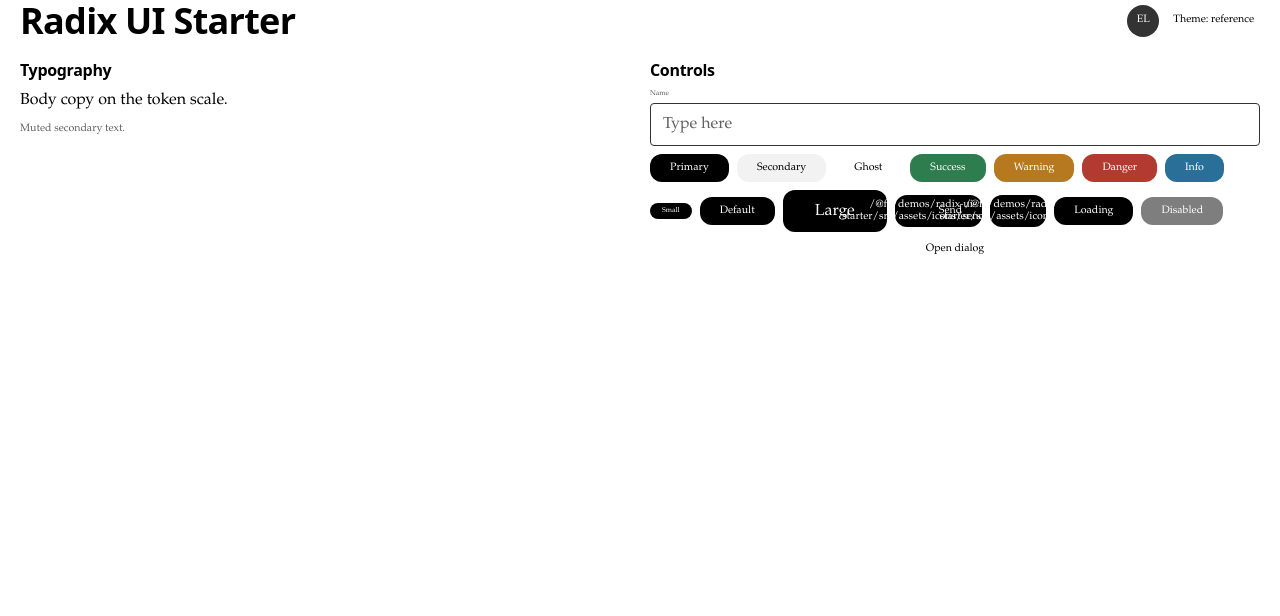
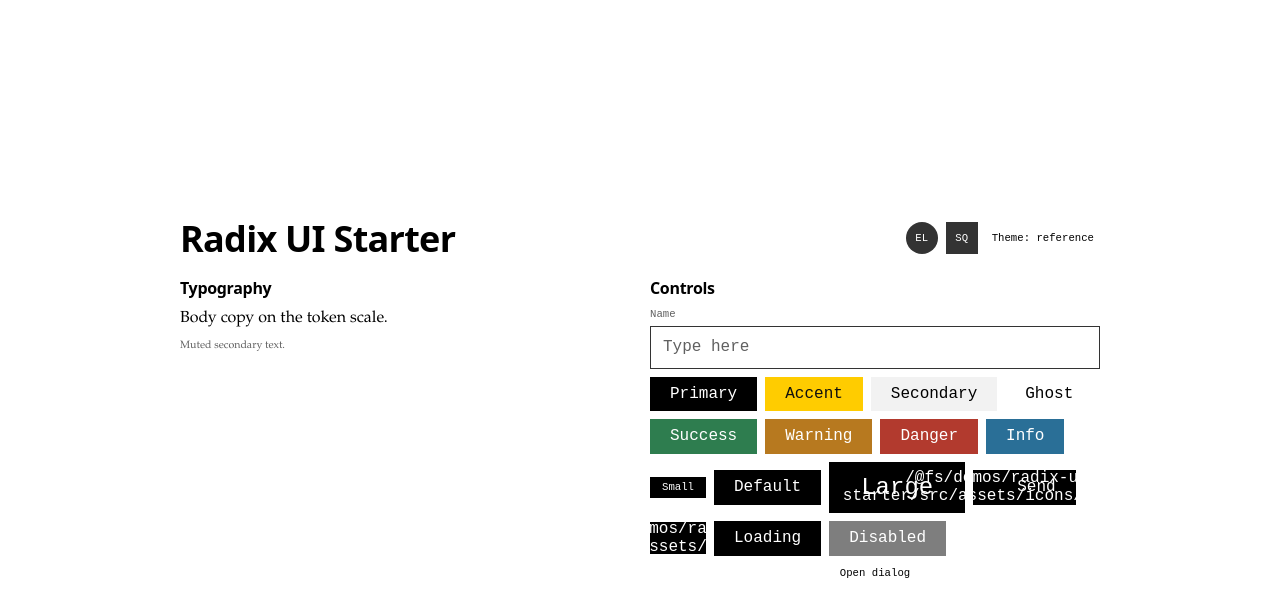
Before and after one commit to zipang/design-systems-applied, a React (Vite) app in the folder demos/radix-ui-starter/: page / in a window 1280 px wide. Shown: the top 616 px of the page. Built offline with nearby package versions, Linux system fonts and the light colour scheme.

Commit message:
✨ feat(demo): add accent variant, avatar shape and UI polish

```diff
--- /dev/null
+++ b/demos/radix-ui-starter/src/App.css
@@ -0,0 +1,7 @@
+/* App.css — page shell. Centers the container both ways in the viewport. */
+.app-shell {
+	display: flex;
+	flex-direction: column;
+	justify-content: center;
+	min-block-size: 100dvh;
+}
--- a/demos/radix-ui-starter/src/App.tsx
+++ b/demos/radix-ui-starter/src/App.tsx
@@ -17,6 +17,7 @@
 } from "./components/ui/DropdownMenu";
 import { TextField } from "./components/ui/TextField";
 import { useTheme } from "./lib/theme/ThemeProvider";
+import "./App.css";
 
 /**
  * Temporary gallery that exercises every core primitive and the theme switcher. The
@@ -27,12 +28,13 @@
 	const { theme, available, setTheme } = useTheme();
 
 	return (
-		<Container as="main">
+		<Container as="main" className="app-shell">
 			<VStack gap="lg">
 				<HStack justify="between">
 					<Heading level={1}>Radix UI Starter</Heading>
 					<HStack gap="sm">
 						<Avatar fallback="EL" size="sm" />
+						<Avatar fallback="SQ" size="sm" shape="square" />
 						<DropdownMenu>
 							<DropdownMenuTrigger>Theme: {theme}</DropdownMenuTrigger>
 							<DropdownMenuContent>
@@ -65,6 +67,7 @@
 						/>
 						<HStack gap="sm" wrap>
 							<Button label="Primary" />
+							<Button label="Accent" variant="accent" />
 							<Button label="Secondary" variant="secondary" />
 							<Button label="Ghost" variant="ghost" />
 							<Button label="Success" variant="success" />
--- a/demos/radix-ui-starter/src/components/layout/Container.css
+++ b/demos/radix-ui-starter/src/components/layout/Container.css
@@ -1,6 +1,10 @@
 /* Container.css — every rule is scoped under .layout-container */
 .layout-container {
+	/* 60rem, derived from the spacing scale: 20 x --space-xxl (3rem). */
+	--layout-container-max-width: calc(20 * var(--space-xxl));
+
 	inline-size: 100%;
+	max-inline-size: var(--layout-container-max-width);
 	margin-inline: auto;
 	padding-inline: var(--space-lg);
 }
--- a/demos/radix-ui-starter/src/components/ui/Avatar.css
+++ b/demos/radix-ui-starter/src/components/ui/Avatar.css
@@ -4,9 +4,17 @@
 	align-items: center;
 	justify-content: center;
 	overflow: hidden;
-	border-radius: var(--rounded-full);
 	background: var(--color-brand-secondary);
 	color: var(--color-text-ondark);
+	font-family: var(--font-family-mono);
+
+	&.ui-avatar--rounded {
+		border-radius: var(--rounded-full);
+	}
+
+	&.ui-avatar--square {
+		border-radius: var(--rounded-none);
+	}
 
 	&.ui-avatar--sm {
 		inline-size: var(--space-xl);
--- a/demos/radix-ui-starter/src/components/ui/Avatar.tsx
+++ b/demos/radix-ui-starter/src/components/ui/Avatar.tsx
@@ -8,20 +8,25 @@
 	src?: string;
 	alt?: string;
 	size?: "sm" | "md";
+	shape?: "rounded" | "square";
 	className?: string;
 }
 
 /**
- * Token-styled avatar with a text fallback. Sizes come from the spacing scale.
+ * Token-styled avatar with a text fallback. Sizes come from the spacing scale;
+ * `shape` chooses between a circle (`rounded`) and square corners.
  */
 export const Avatar: React.FC<AvatarProps> = ({
 	fallback,
 	src,
 	alt = "",
 	size = "md",
+	shape = "rounded",
 	className
 }) => (
-	<AvatarPrimitive.Root className={clsx("ui-avatar", `ui-avatar--${size}`, className)}>
+	<AvatarPrimitive.Root
+		className={clsx("ui-avatar", `ui-avatar--${size}`, `ui-avatar--${shape}`, className)}
+	>
 		{src ? <AvatarPrimitive.Image className="ui-avatar__image" src={src} alt={alt} /> : null}
 		<AvatarPrimitive.Fallback className="ui-avatar__fallback" delayMs={src ? 200 : 0}>
 			{fallback}
--- a/demos/radix-ui-starter/src/components/ui/Button.css
+++ b/demos/radix-ui-starter/src/components/ui/Button.css
@@ -5,17 +5,29 @@
 	justify-content: center;
 	gap: var(--space-sm);
 	border: 0;
-	border-radius: var(--rounded-md);
+	border-radius: var(--rounded-none);
 	color: var(--color-text);
-	font-family: var(--font-family-base);
+	font-family: var(--font-family-mono);
 	font-weight: var(--font-weight-medium);
 	line-height: var(--line-height-tight);
 	cursor: pointer;
+
+	/* Trim the font leading so labels sit optically centered, not on the baseline. */
+	& .ui-button__label {
+		text-box-trim: trim-both;
+		text-box-edge: cap alphabetic;
+	}
 
 	/* --- Variants --- */
 	&.ui-button--primary {
 		background: var(--color-brand-primary);
 		color: var(--color-text-ondark);
+	}
+
+	/* Bright accent: use the theme's darkest ink for contrast. */
+	&.ui-button--accent {
+		background: var(--color-brand-accent);
+		color: var(--color-surface-dark);
 	}
 
 	&.ui-button--secondary {
@@ -48,20 +60,23 @@
 		color: var(--color-text-ondark);
 	}
 
-	/* --- Sizes --- */
+	/* --- Sizes — min-block-size keeps icon and text-only buttons equal height --- */
 	&.ui-button--sm {
+		min-block-size: calc(var(--space-md) + 2 * var(--space-xs));
 		padding: var(--space-xs) var(--space-md);
-		font-size: var(--font-size-xs);
+		font-size: var(--font-size-sm);
 	}
 
 	&.ui-button--default {
+		min-block-size: calc(var(--space-base) + 2 * var(--space-sm));
 		padding: var(--space-sm) var(--space-lg);
-		font-size: var(--font-size-sm);
+		font-size: var(--font-size-md);
 	}
 
 	&.ui-button--lg {
+		min-block-size: calc(var(--space-base) + 2 * var(--space-md));
 		padding: var(--space-md) var(--space-xl);
-		font-size: var(--font-size-md);
+		font-size: var(--font-size-lg);
 	}
 
 	/* --- States --- */
--- a/demos/radix-ui-starter/src/components/ui/Button.tsx
+++ b/demos/radix-ui-starter/src/components/ui/Button.tsx
@@ -7,6 +7,7 @@
 /** Visual variants for {@link Button}. */
 export type ButtonVariant =
 	| "primary"
+	| "accent"
 	| "secondary"
 	| "ghost"
 	| "success"
@@ -63,6 +64,6 @@
 		onClick={onClick}
 	>
 		{icon ? <Icon name={icon} size={size === "sm" ? "sm" : "md"} /> : null}
-		{label}
+		{label ? <span className="ui-button__label">{label}</span> : null}
 	</button>
 );
--- a/demos/radix-ui-starter/src/components/ui/Dialog.css
+++ b/demos/radix-ui-starter/src/components/ui/Dialog.css
@@ -3,7 +3,7 @@
 	border: 0;
 	background: transparent;
 	color: var(--color-text);
-	font-family: var(--font-family-base);
+	font-family: var(--font-family-mono);
 	font-size: var(--font-size-sm);
 	cursor: pointer;
 }
@@ -25,9 +25,10 @@
 	inline-size: fit-content;
 	max-inline-size: calc(100% - (2 * var(--space-lg)));
 	border: var(--border-sm) solid var(--color-brand-secondary);
-	border-radius: var(--rounded-lg);
+	border-radius: var(--rounded-none);
 	background: var(--color-surface);
 	box-shadow: var(--elevation-lg);
+	font-family: var(--font-family-mono);
 	padding: var(--space-lg);
 
 	& .ui-dialog__close {
--- a/demos/radix-ui-starter/src/components/ui/DropdownMenu.css
+++ b/demos/radix-ui-starter/src/components/ui/DropdownMenu.css
@@ -3,7 +3,7 @@
 	border: 0;
 	background: transparent;
 	color: var(--color-text);
-	font-family: var(--font-family-base);
+	font-family: var(--font-family-mono);
 	font-size: var(--font-size-sm);
 	cursor: pointer;
 
@@ -14,15 +14,16 @@
 
 .ui-dropdown {
 	border: var(--border-sm) solid var(--color-brand-secondary);
-	border-radius: var(--rounded-sm);
+	border-radius: var(--rounded-none);
 	background: var(--color-surface);
 	box-shadow: var(--elevation-md);
+	font-family: var(--font-family-mono);
 	padding: var(--space-xs);
 }
 
 .ui-dropdown__item {
-	border-radius: var(--rounded-sm);
-	padding: var(--space-sm) var(--space-md);
+	border-radius: var(--rounded-none);
+	padding: var(--space-xs) var(--space-md);
 	color: var(--color-text);
 	font-size: var(--font-size-sm);
 	cursor: pointer;
--- a/demos/radix-ui-starter/src/components/ui/TextField.css
+++ b/demos/radix-ui-starter/src/components/ui/TextField.css
@@ -6,18 +6,19 @@
 
 	& .ui-field__label {
 		color: var(--color-text-muted);
-		font-size: var(--font-size-xs);
+		font-family: var(--font-family-mono);
+		font-size: var(--font-size-sm);
 		font-weight: var(--font-weight-medium);
 		letter-spacing: var(--letter-spacing-wide);
 	}
 
 	& .ui-field__input {
 		border: var(--border-sm) solid var(--color-brand-secondary);
-		border-radius: var(--rounded-sm);
+		border-radius: var(--rounded-none);
 		background: var(--color-surface);
 		padding: var(--space-sm) var(--space-md);
 		color: var(--color-text);
-		font-family: var(--font-family-base);
+		font-family: var(--font-family-mono);
 		font-size: var(--font-size-md);
 		line-height: var(--line-height-normal);
 
--- a/demos/radix-ui-starter/src/styles/reset.css
+++ b/demos/radix-ui-starter/src/styles/reset.css
@@ -25,7 +25,8 @@
 }
 body {
 	margin: 0;
-	font-family: var(--font-family-base);
+	/* UI default. `base/Text` (base) and `base/Heading` (display) override this. */
+	font-family: var(--font-family-mono);
 	font-size: var(--font-size-base);
 	line-height: var(--line-height-normal);
 	color: var(--color-text);
@@ -91,7 +92,7 @@
 :focus-visible {
 	outline: none;
 	box-shadow: 0 0 0 var(--border-md) var(--color-brand-primary);
-	border-radius: var(--rounded-sm);
+	border-radius: var(--rounded-none);
 }
 ::selection {
 	background: var(--color-brand-primary);
```
Also changed, not shown: demos/radix-ui-starter/src/components/AGENTS.md (+2 -0 lines), 1 other file (tests, documents, lock files or other folders).
